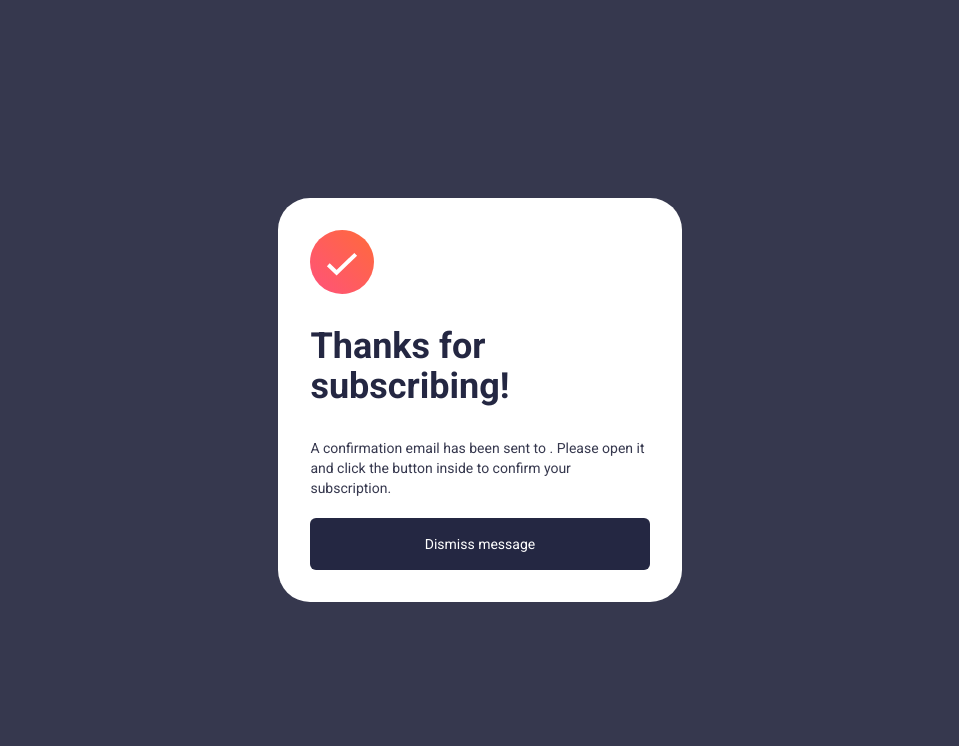
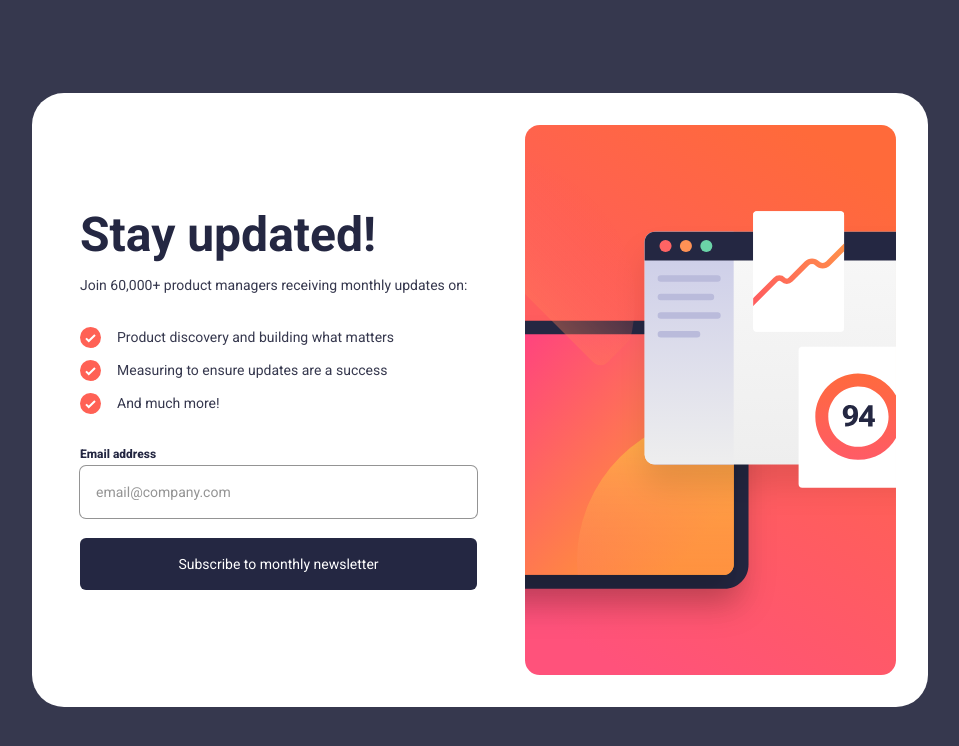
Before and after one commit to Kanchana-Kaushal/newsletter-signup-page, a plain HTML site: page index.html in a window 1280 px wide. Shown: the whole page, without its empty margins (160-1119 px from the left). Drawn offline with Linux system fonts and the light colour scheme.

Commit message:
Update index.html

```diff
--- a/index.html
+++ b/index.html
@@ -22,7 +22,7 @@
     class="md:bg-custom-Blue700 font-Roboto relative flex min-h-screen items-center justify-center bg-white"
   >
     <main
-      class="js-main hidden w-full max-w-4xl transition-opacity duration-300 ease-in-out"
+      class="js-main w-full max-w-4xl transition-opacity duration-300 ease-in-out"
     >
       <div class="gap-8 bg-white md:flex md:rounded-4xl md:p-8">
         <div class="order-last">
@@ -88,7 +88,7 @@
 
     <!-- Pop up window -->
     <div
-      class="js-popup absolute scale-100 opacity-100 transition-all duration-300 ease-in-out"
+      class="js-popup absolute scale-0 opacity-0 transition-all duration-300 ease-in-out"
     >
       <div
         class="mx-auto flex min-h-screen w-9/10 flex-col justify-around bg-white md:min-h-auto md:max-w-md md:rounded-4xl md:p-8"
```
